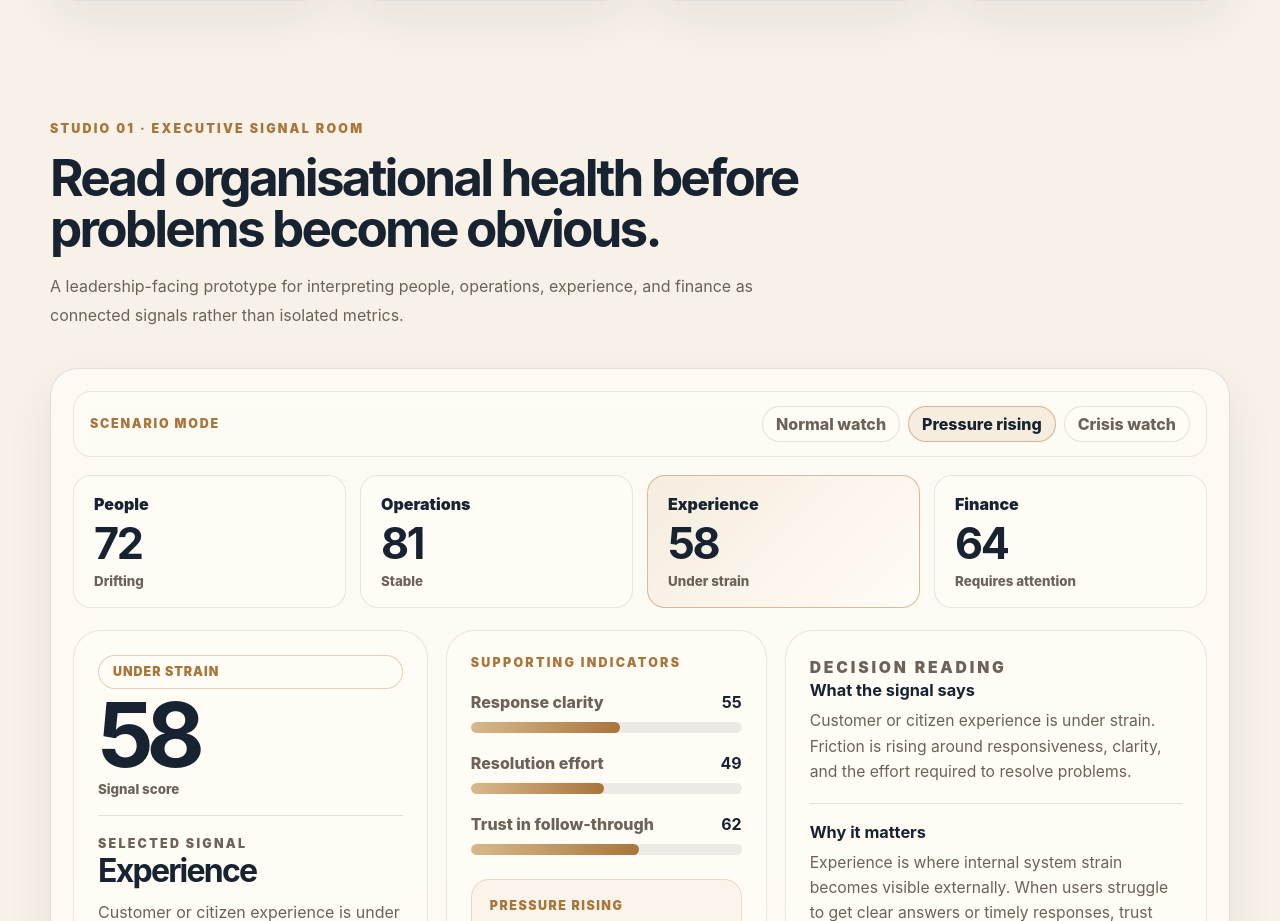
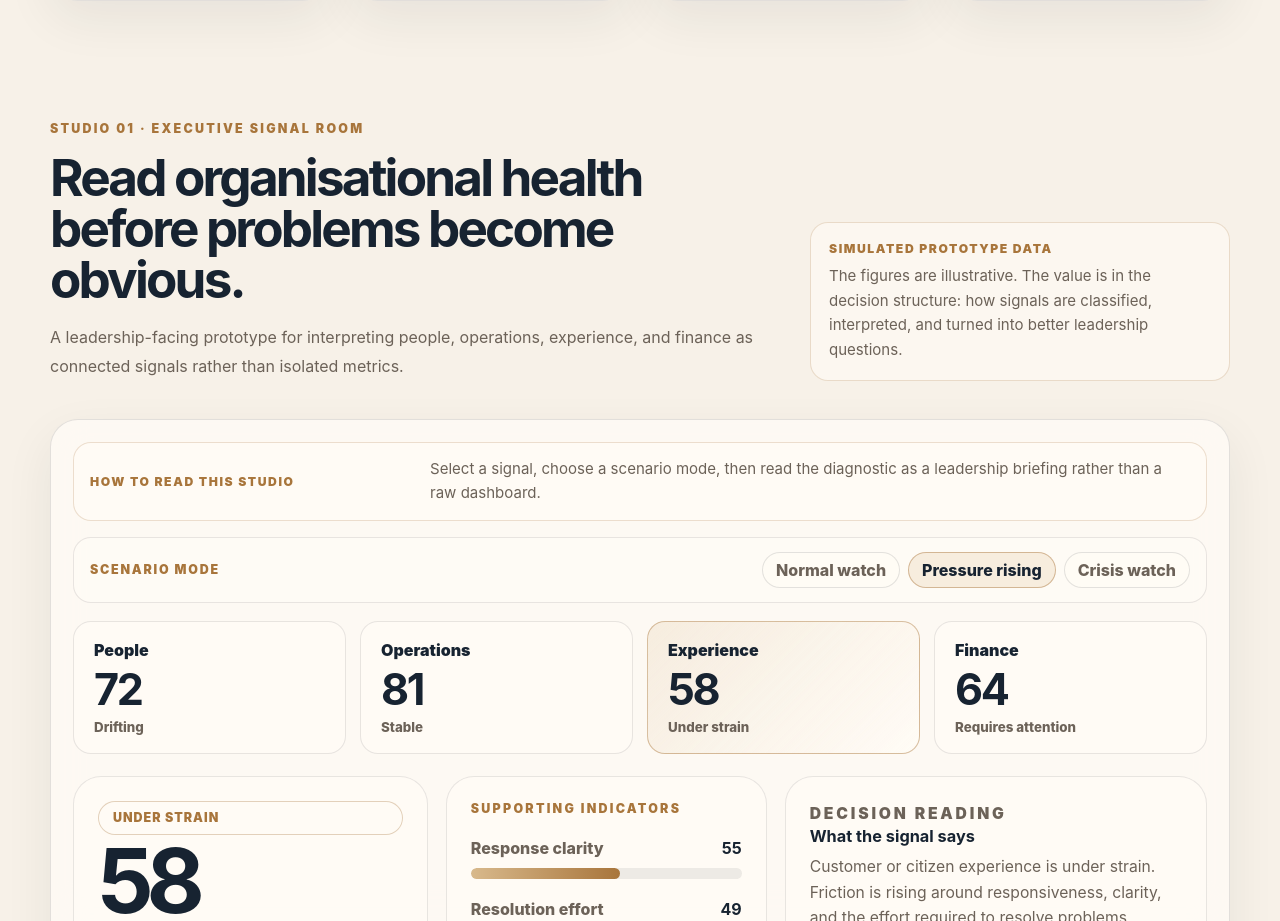
Before and after one commit to KabiriB/kabiri-bule-portfolio, a React (Vite) app: page / in a window 1280 px wide. Shown: the part 1490-2411 px from the top of the page. Built offline with nearby package versions, Linux system fonts and the light colour scheme.

Commit message:
Add explanatory framing to executive signal room

```diff
--- a/src/App.css
+++ b/src/App.css
@@ -884,3 +884,70 @@ html {
     flex-direction: column;
   }
 }
+/* ================================
+   Studio 01 closing polish
+   ================================ */
+
+.studio-heading {
+  display: grid;
+  grid-template-columns: minmax(0, 1fr) minmax(280px, 420px);
+  gap: 38px;
+  align-items: end;
+  max-width: none;
+}
+
+.prototype-note,
+.studio-reading-guide {
+  border: 1px solid rgba(168, 117, 59, 0.22);
+  border-radius: var(--radius-medium);
+  background: rgba(255, 252, 246, 0.56);
+}
+
+.prototype-note {
+  padding: 18px;
+}
+
+.prototype-note span,
+.studio-reading-guide span {
+  display: block;
+  color: var(--color-bronze);
+  font-size: 0.76rem;
+  font-weight: 900;
+  letter-spacing: 0.13em;
+  text-transform: uppercase;
+}
+
+.prototype-note p,
+.studio-reading-guide p {
+  margin: 8px 0 0;
+  color: var(--color-muted);
+  font-size: 0.94rem;
+  line-height: 1.62;
+}
+
+.studio-reading-guide {
+  display: flex;
+  align-items: center;
+  justify-content: space-between;
+  gap: 22px;
+  margin-bottom: 16px;
+  padding: 14px 16px;
+}
+
+.studio-reading-guide p {
+  max-width: 760px;
+  margin: 0;
+}
+
+@media (max-width: 900px) {
+  .studio-heading {
+    grid-template-columns: 1fr;
+    align-items: start;
+  }
+
+  .studio-reading-guide {
+    align-items: flex-start;
+    flex-direction: column;
+    gap: 8px;
+  }
+}
--- a/src/components/ExecutiveSignalRoom.jsx
+++ b/src/components/ExecutiveSignalRoom.jsx
@@ -51,7 +51,8 @@ function ExecutiveSignalRoom() {
       className="site-section executive-room-section"
       id="executive-signal-room"
     >
-      <div className="section-heading">
+      <div className="section-heading studio-heading">
+        <div>
           <p className="eyebrow">Studio 01 · Executive Signal Room</p>
           <h2>Read organisational health before problems become obvious.</h2>
           <p className="section-kicker">
@@ -61,7 +62,25 @@ function ExecutiveSignalRoom() {
           </p>
         </div>
 
+        <div className="prototype-note">
+          <span>Simulated prototype data</span>
+          <p>
+            The figures are illustrative. The value is in the decision
+            structure: how signals are classified, interpreted, and turned into
+            better leadership questions.
+          </p>
+        </div>
+      </div>
+
       <div className="executive-room card">
+        <div className="studio-reading-guide">
+          <span>How to read this studio</span>
+          <p>
+            Select a signal, choose a scenario mode, then read the diagnostic as
+            a leadership briefing rather than a raw dashboard.
+          </p>
+        </div>
+
         <div className="scenario-strip" aria-label="Scenario mode selector">
           <span>Scenario mode</span>
 
```
Lines whose indentation alone changed are shown as unchanged.
